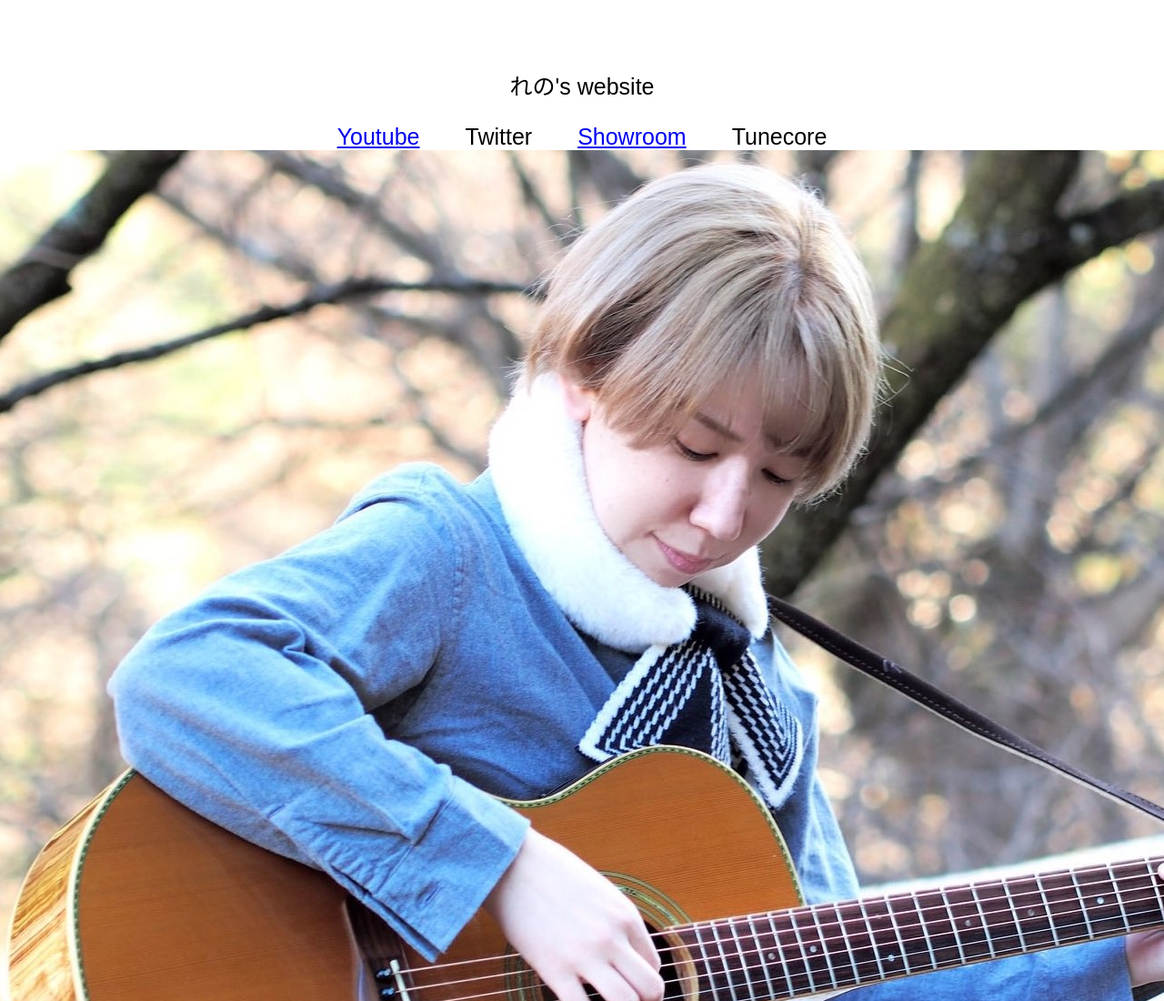
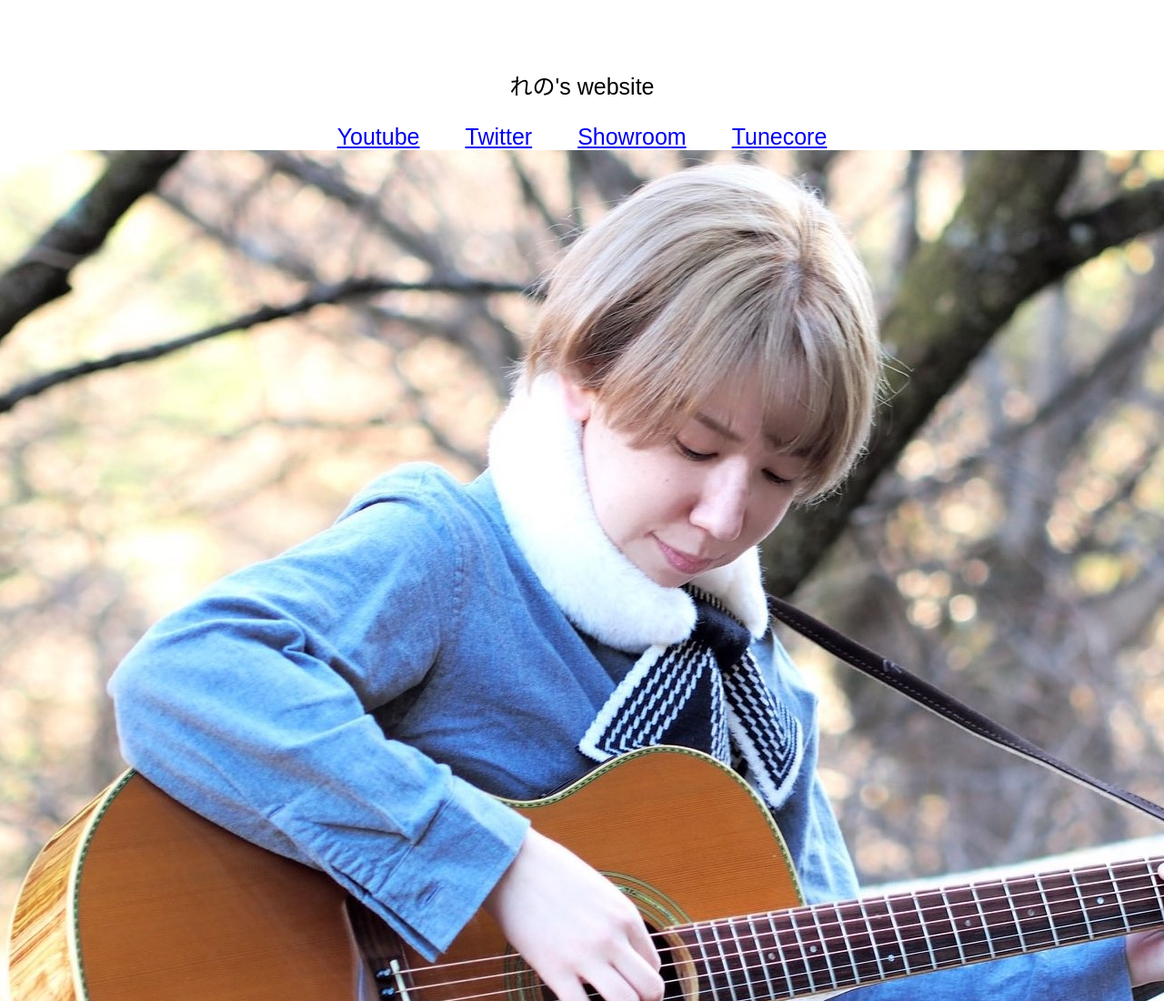
Before and after one commit to Marvelousfirstedition/Reno, a plain HTML site: page index.html in a window 1280 px wide. Shown: the top 1100 px of the page at 91% size. Drawn offline with Linux system fonts and the light colour scheme.

Commit message:
Update index.html

```diff
--- a/index.html
+++ b/index.html
@@ -14,9 +14,9 @@
         <nav class="URL">
             <ul>
             <li><a href="https://www.youtube.com/channel/UCUFhfCntwgY2B9TIm0yAyZQ">Youtube</a></li>
-            <li><a href="https://twitter.com/Itigolily"></a>Twitter</li>
+            <li><a href="https://twitter.com/Itigolily">Twitter</a></li>
             <li><a href="https://www.showroom-live.com/r/NagaiReno">Showroom</a></li>
-            <li><a href="https://www.tunecore.co.jp/artists/Reno----"></a>Tunecore</li>
+                <li><a href="https://www.tunecore.co.jp/artists/Reno----">Tunecore</a></li>
         </ul>
         </nav>
     </header>
```
